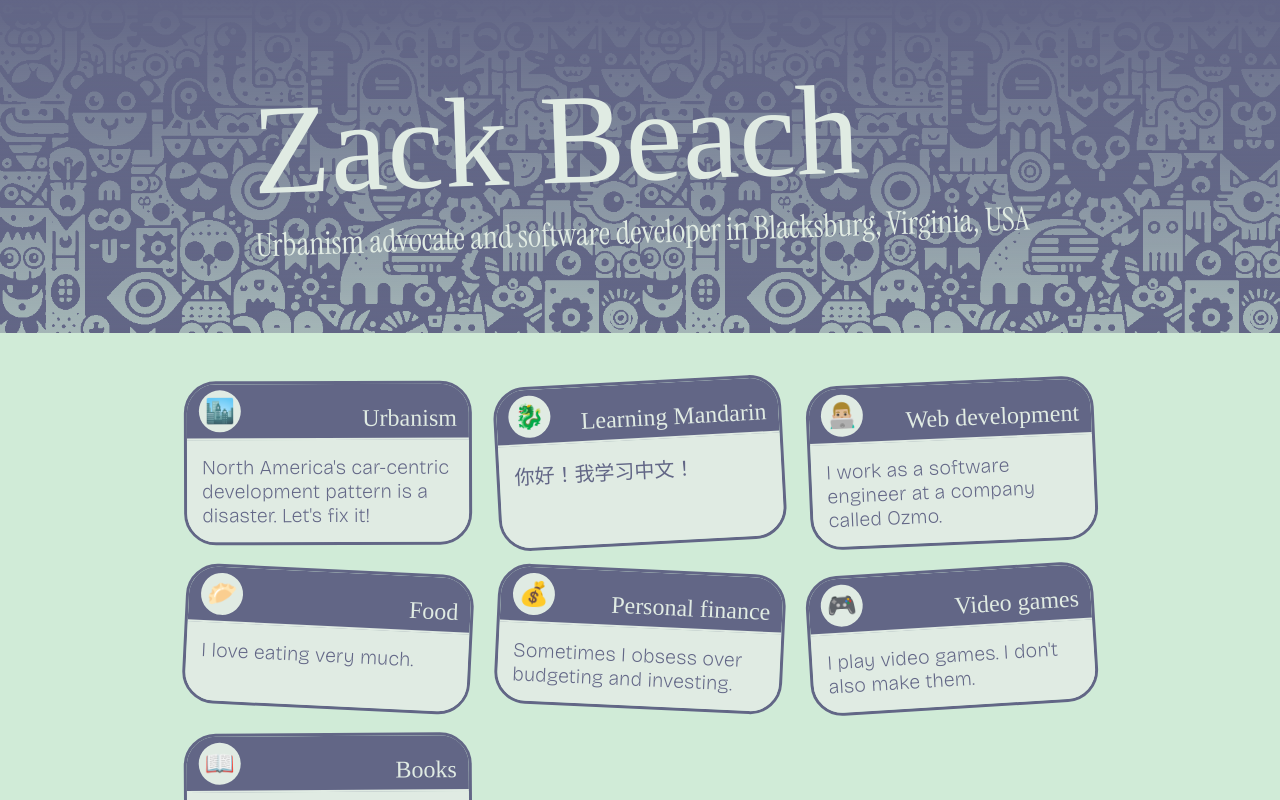
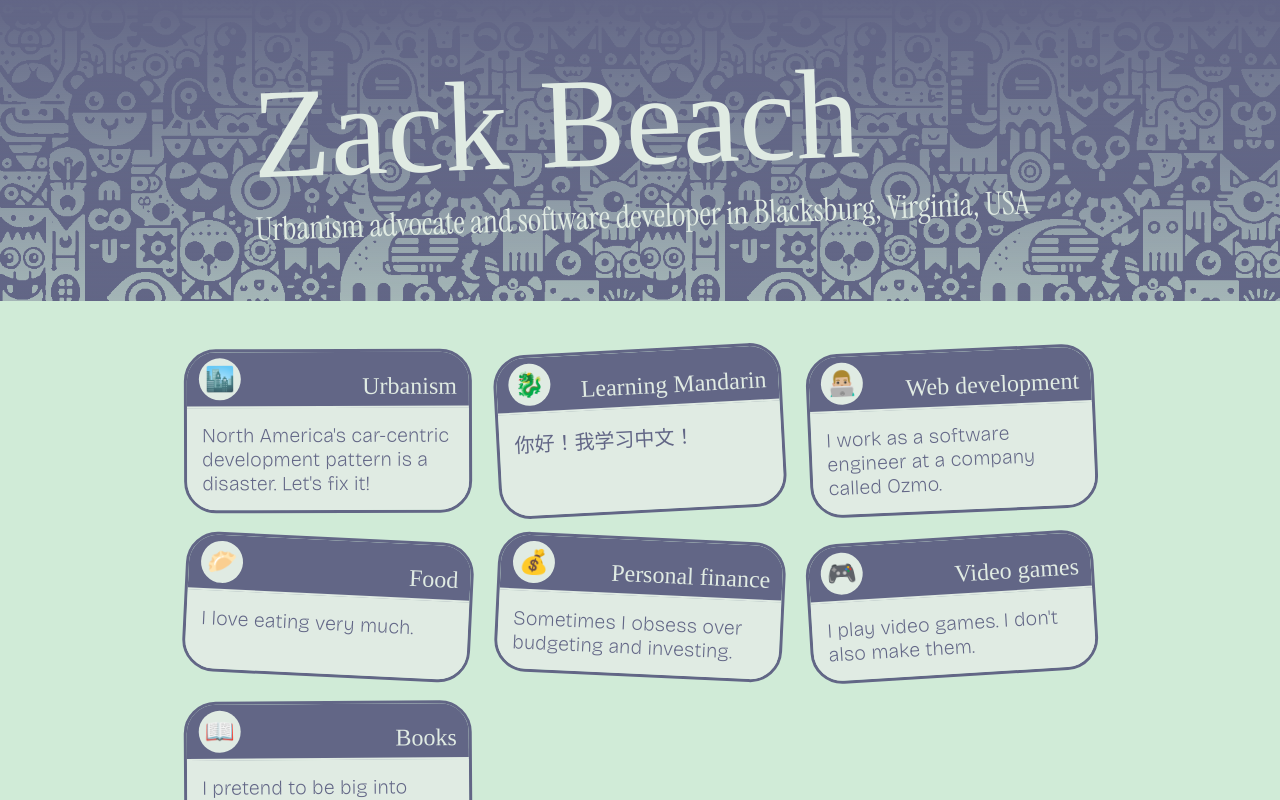
Before and after one commit to zbeach/zbeach.github.io, a React (Create React App) app: page / in a window 1280 px wide. Shown: the top 800 px of the page. Built offline with nearby package versions, Linux system fonts and the light colour scheme; a web font is replaced by a local one.

Commit message:
Adjust header padding

```diff
--- a/src/header.tsx
+++ b/src/header.tsx
@@ -14,7 +14,7 @@ const Style = styled.div`
   display: flex;
   justify-content: center;
   align-items: flex-end;
-  padding: 5em 3em;
+  padding: 4em 3em;
   background-color: rgba(var(--primary-color), 1);
   background-image: linear-gradient(
       to bottom,
```
